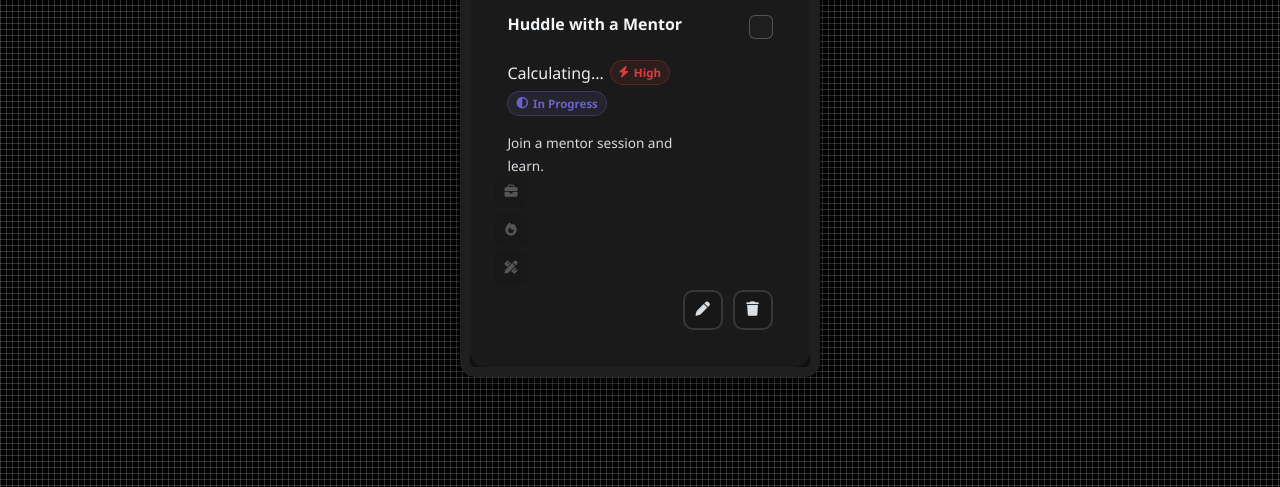
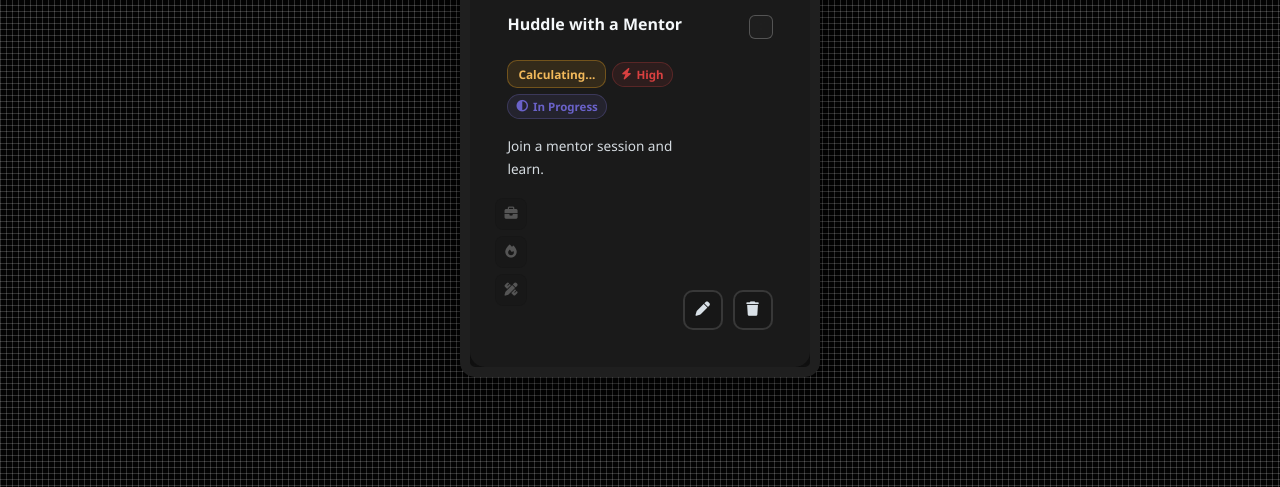
Before and after one commit to JasmineODaniel/Accessible-Todo-Card, a plain HTML site: page index.html in a window 1280 px wide. Shown: the part 313-800 px from the top of the page. Drawn offline with Linux system fonts and the light colour scheme.

Commit message:
Update styles.css

```diff
--- a/styles.css
+++ b/styles.css
@@ -17,7 +17,7 @@ body {
   font-family: 'Segoe UI', system-ui, -apple-system, sans-serif;
 }
 
-/* PAGE BACKGROUND — basket-weave grid */
+
 .page-bg {
   min-height: 100vh;
   background-color: #030303;
@@ -31,7 +31,7 @@ body {
   padding: 2rem 1rem;
 }
 
-/* CARD — 0px border, reduced opacity background */
+
 article[data-testid="test-todo-card"] {
   position: relative;
   background: rgba(16, 16, 16, 0.95);
@@ -49,7 +49,7 @@ article[data-testid="test-todo-card"] {
   overflow: hidden;
 }
 
-/* WALLPAPER — rectangle behind main content */
+
 .card-wallpaper {
   position: relative;
   width: 100%;
@@ -99,7 +99,7 @@ article[data-testid="test-todo-card"] {
   opacity: 0.4;
 }
 
-/* MAIN CONTENT — sits on top of wallpaper, 15px border-radius */
+
 .card-main {
   position: relative;
   background: rgba(28, 28, 28, 0.9);
@@ -113,10 +113,10 @@ article[data-testid="test-todo-card"] {
   flex-direction: column;
   gap: 1rem;
   z-index: 1;
-  border: 15px solid transparent; /* 15px border */
+  border: 15px solid transparent;
 }
 
-/* DATE BAR */
+
 .card-date-bar {
   display: flex;
   align-items: center;
@@ -140,7 +140,7 @@ article[data-testid="test-todo-card"] {
   color: #37e9ff;
 }
 
-/* HEADER */
+
 .card-header {
   display: flex;
   align-items: flex-start;
@@ -214,7 +214,12 @@ h2[data-testid="test-todo-title"][contenteditable="true"] {
   transform: rotate(45deg) scale(1);
 }
 
-/* DUE ROW */
+.checkbox-wrap input[type="checkbox"]:focus-visible {
+  outline: 2px solid #37e9ff;
+  outline-offset: 2px;
+}
+
+
 .due-row {
   display: flex;
   align-items: center;
@@ -256,7 +261,31 @@ time[data-testid="test-todo-due-date"] i {
   font-weight: 700;
 }
 
-/* DESCRIPTION */
+time[data-testid="test-todo-time-remaining"] {
+  display: inline-flex;
+  align-items: center;
+  padding: 5px 10px;
+  border-radius: 10px;
+  border: 1px solid rgba(232, 160, 32, 0.35);
+  background: rgba(232, 160, 32, 0.12);
+  color: #f2b95b;
+  font-size: 0.74rem;
+  font-weight: 600;
+}
+
+time[data-testid="test-todo-time-remaining"].soon {
+  border-color: rgba(55, 233, 255, 0.35);
+  background: rgba(55, 233, 255, 0.1);
+  color: #8fefff;
+}
+
+time[data-testid="test-todo-time-remaining"].overdue {
+  border-color: rgba(217, 64, 64, 0.45);
+  background: rgba(217, 64, 64, 0.14);
+  color: #ff9e9e;
+}
+
+
 p[data-testid="test-todo-description"] {
   font-size: 0.85rem;
   color: #d5dbe0;
@@ -274,27 +303,13 @@ p[data-testid="test-todo-description"][contenteditable="true"] {
   border: 1.5px solid rgba(127, 119, 221, 0.3);
 }
 
-/* META ROW */
+
 .meta-tags-row {
-  display: flex;
-  align-items: center;
-  gap: 6px;
-  flex-wrap: nowrap;
-  width: fit-content;
-  margin-left: auto;
-  margin-top: -58px;
-  margin-right: -10px;
-  padding-right: 0;
-}
-
-.meta-tags-row > .tags-list {
   position: absolute;
   left: 10px;
-  bottom: 68px;
+  bottom: 46px;
   display: flex;
-  flex-direction: column;
-  align-items: center;
-  gap: 6px;
+  align-items: flex-start;
 }
 
 .priority-high {
@@ -343,6 +358,10 @@ p[data-testid="test-todo-description"][contenteditable="true"] {
 
 .tags-list {
   list-style: none;
+  display: flex;
+  flex-direction: column;
+  flex-wrap: nowrap;
+  gap: 6px;
 }
 
 .tag-icon {
@@ -367,7 +386,7 @@ p[data-testid="test-todo-description"][contenteditable="true"] {
   transform: translateY(-1px);
 }
 
-/* ACTIONS */
+
 .actions {
   display: flex;
   justify-content: flex-end;
@@ -450,7 +469,7 @@ button:active {
   transform: scale(0.95);
 }
 
-/* EDIT PANEL */
+
 .edit-panel {
   position: absolute;
   inset: 0;
@@ -613,7 +632,7 @@ button:active {
   outline-offset: 2px;
 }
 
-/* DELETE MODAL */
+
 .delete-modal {
   position: absolute;
   inset: 0;
@@ -685,7 +704,7 @@ button:active {
   color: #ffd4d4;
 }
 
-/* RESPONSIVE */
+
 @media (max-width: 420px) {
   article[data-testid="test-todo-card"] {
     border-radius: 12px;
```
